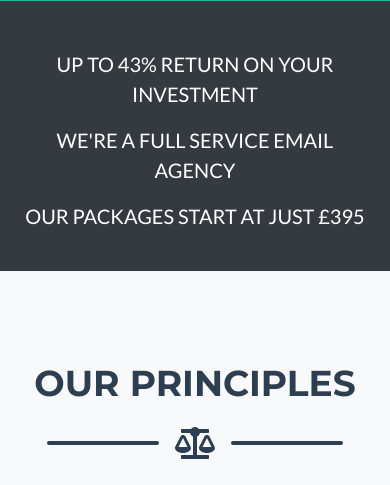
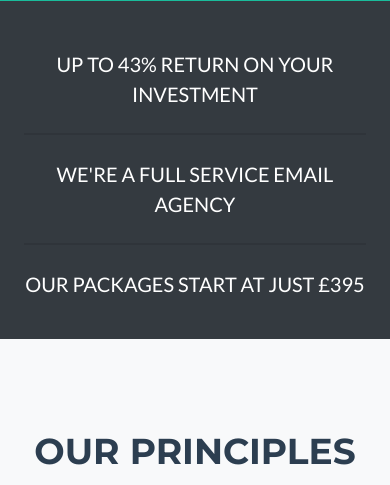
Before and after one commit to adrelliott/oblong.digital, a PHP site: page / in a window 390 px wide. Shown: the part 793-1278 px from the top of the page. Run offline with PHP 8.4, Linux system fonts and the light colour scheme; some libraries are stand-ins or nearby versions.

Commit message:
add separators on ribbon

```diff
--- a/index.php
+++ b/index.php
@@ -20,11 +20,13 @@
                         <p class="text-uppercase lead">
                             Up to 43% return on your investment
                         </p>
+                        <hr class="d-md-none d-lg-none d-xl-none mt-4 mb-4">
                     </div>
                     <div class="col-md-4 col-lg-4 ">
                         <p class="text-uppercase lead">
                             We're a Full Service Email Agency
                         </p>
+                        <hr class="d-md-none d-lg-none d-xl-none mt-4 mb-4">
                     </div>
                     <div class="col-md-4 col-lg-4 ">
                         <p class="text-uppercase lead">
```
